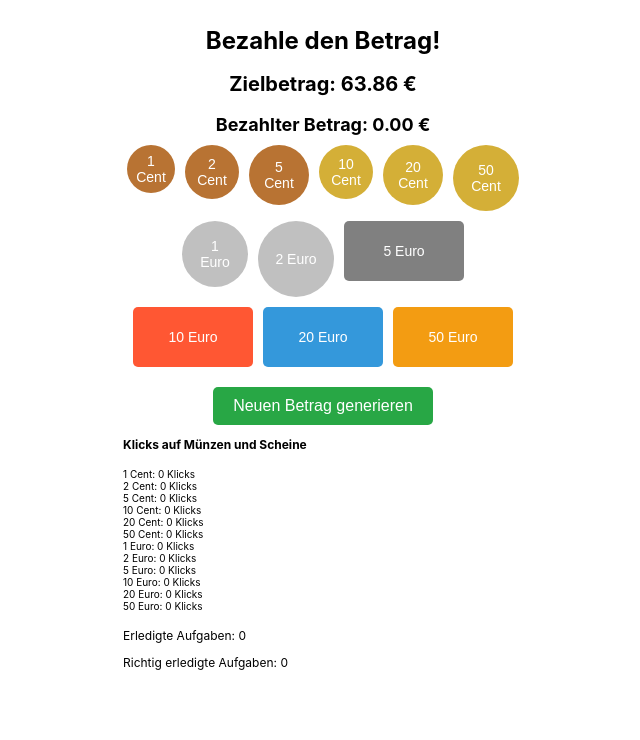
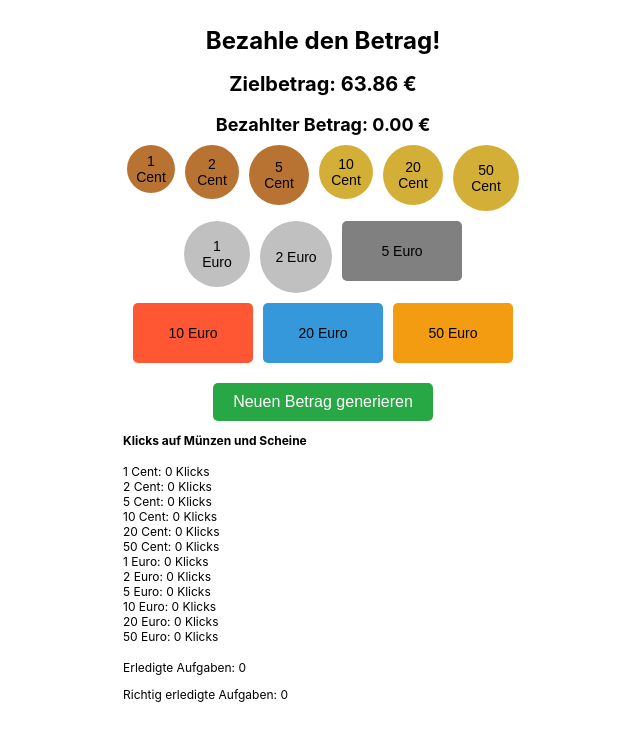
Before and after one commit to hssw24/geld, a React (Create React App) app: page / in a window 1280 px wide. Shown: the top 740 px of the page, without its empty margins (317-957 px from the left). Built offline with nearby package versions, Linux system fonts and the light colour scheme.

Commit message:
Beschreibung der Änderungen

```diff
--- a/src/App.js
+++ b/src/App.js
@@ -8,7 +8,7 @@ const euroValues = [
   { label: "20 Cent", value: 0.20, color: "#d4af37", shape: "circle", radius: 30 }, // Gold
   { label: "50 Cent", value: 0.50, color: "#d4af37", shape: "circle", radius: 33 }, // Gold
   { label: "1 Euro", value: 1.00, color: "#c0c0c0", shape: "circle", radius: 33 }, // Silber mit Goldrand
-  { label: "2 Euro", value: 2.00, color: "#c0c0c0", shape: "circle", radius: 38 }, // Silber mit Goldrand
+  { label: "2 Euro", value: 2.00, color: "#c0c0c0", shape: "circle", radius: 36 }, // Silber mit Goldrand
   { label: "5 Euro", value: 5.00, color: "#808080", shape: "rect", width: 120, height: 60 }, // Blaue Note
   { label: "10 Euro", value: 10.00, color: "#ff5733", shape: "rect", width: 120, height: 60 }, // Rote Note
   { label: "20 Euro", value: 20.00, color: "#3498db", shape: "rect", width: 120, height: 60 }, // Blaue Note
@@ -87,7 +87,7 @@ const EuroApp = () => {
               borderRadius: coin.shape === "circle" ? "50%" : "5px",
               cursor: "pointer",
               backgroundColor: coin.color,
-              color: "white",
+              color: "black",
               border: "none",
               transition: "background-color 0.3s",
               width: coin.shape === "circle" ? `${coin.radius * 2}px` : `${coin.width}px`,
@@ -132,7 +132,7 @@ const EuroApp = () => {
         <h3 style={{ fontSize: "12px" }}>Klicks auf Münzen und Scheine</h3>
         <ul style={{ listStyleType: "none", paddingLeft: 0 }}>
           {euroValues.map((coin) => (
-            <li key={coin.label} style={{ fontSize: "10px" }}>
+            <li key={coin.label} style={{ fontSize: "12px" }}>
             {coin.label}: {clickStats[coin.label] || 0} Klicks
           </li>
           ))}
```
